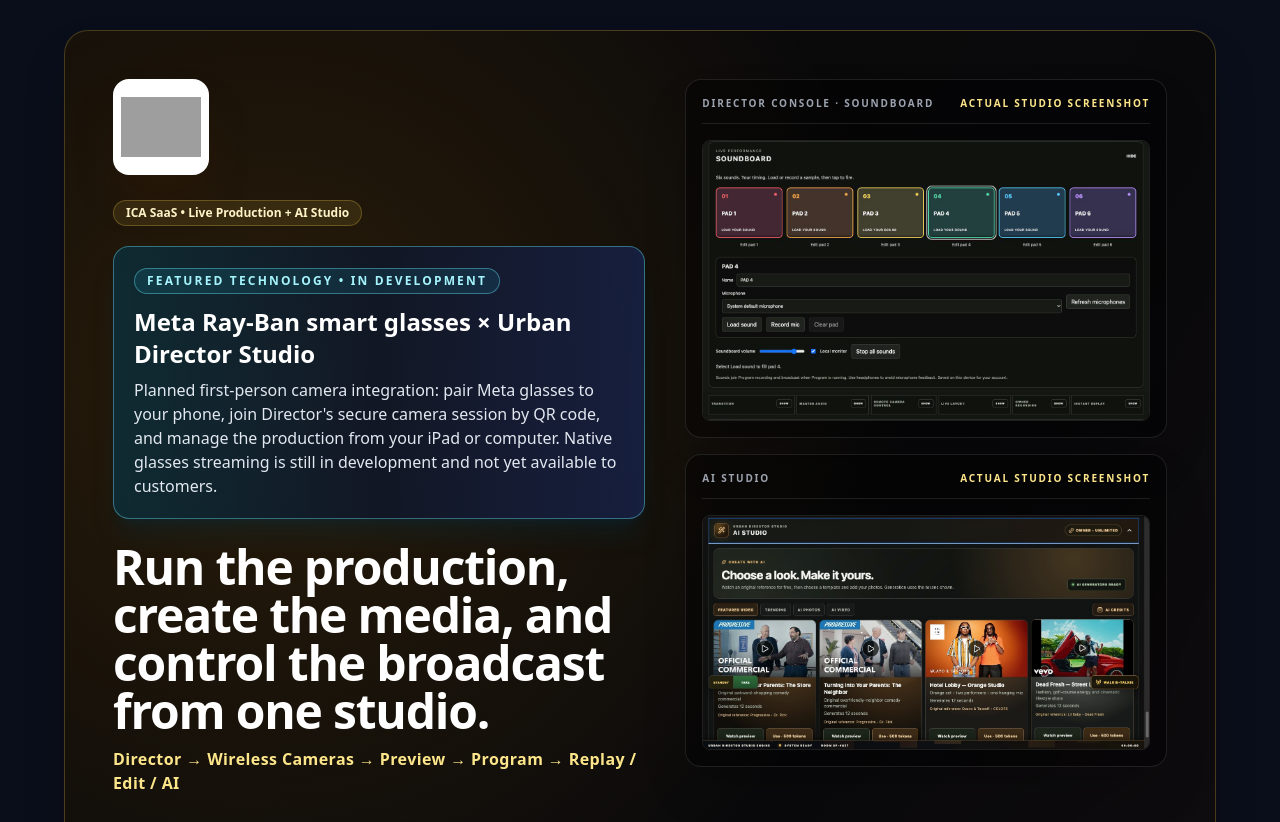
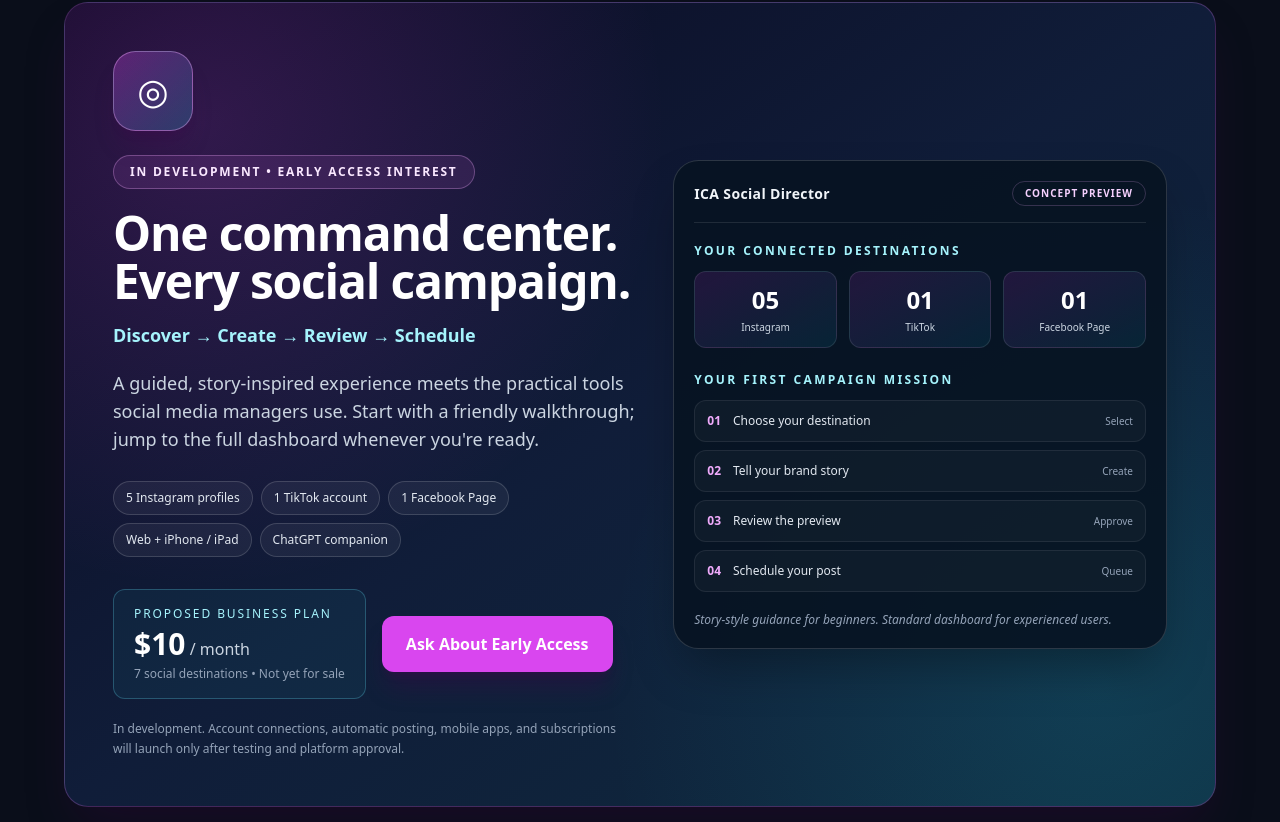
Before and after one commit to redavi19-asu/icomuteranythingV3, a React (Vite) app: page / in a window 1280 px wide. Shown: the part 10698-11520 px from the top of the page. Built offline with nearby package versions, Linux system fonts and the light colour scheme; no server answers; grey boxes are pictures that could not be loaded.

Commit message:
Add ICA Social Director coming-soon software showcase before Urban Director [skip ci]

```diff
--- a/src/components/sections/SoftwareShowcase.jsx
+++ b/src/components/sections/SoftwareShowcase.jsx
@@ -380,6 +380,92 @@ function SoftwareShowcase({ onRequestService }) {
         </motion.div>
 
 
+        {/* ICA Social Director: pre-launch concept, not a functioning checkout or connected integration. */}
+        <div id="ica-social-director" className="scroll-mt-24 text-center max-w-4xl mx-auto mt-24 mb-14">
+          <p className="text-xs uppercase tracking-[0.3em] text-fuchsia-300 mb-4">Social Media Software • Coming Soon</p>
+          <h2 className="section-title mb-3">ICA Social Director</h2>
+          <p className="text-sm md:text-base font-semibold uppercase tracking-[0.18em] text-cyan-300 mb-6">
+            Instagram • TikTok • Facebook Pages • ChatGPT
+          </p>
+          <p className="section-subtitle">
+            A social media command center built for small businesses. Prepare campaigns, organize your profiles,
+            preview each post, and schedule platform-supported content from one workspace.
+          </p>
+        </div>
+
+        <motion.div
+          initial={{ opacity: 0, y: 24 }}
+          whileInView={{ opacity: 1, y: 0 }}
+          viewport={{ once: true, amount: 0.2 }}
+          transition={{ duration: 0.55 }}
+          className="relative overflow-hidden rounded-3xl border border-fuchsia-400/25 bg-gradient-to-br from-[#0b0921] via-[#101d39] to-[#0e2b3e] p-8 md:p-12 shadow-2xl shadow-fuchsia-950/25"
+        >
+          <div className="pointer-events-none absolute inset-0 bg-[radial-gradient(circle_at_12%_15%,rgba(217,70,239,0.18),transparent_38%),radial-gradient(circle_at_90%_85%,rgba(34,211,238,0.13),transparent_40%)]" />
+          <div className="relative z-10 grid gap-9 lg:grid-cols-[1.03fr_.97fr] lg:items-center">
+            <div>
+              <div className="mb-6 flex h-20 w-20 items-center justify-center rounded-[1.4rem] border border-fuchsia-300/40 bg-gradient-to-br from-fuchsia-500/30 to-cyan-400/20 text-4xl shadow-xl shadow-fuchsia-950/20" aria-hidden="true">◎</div>
+              <div className="mb-5 inline-flex rounded-full border border-fuchsia-300/30 bg-fuchsia-400/10 px-4 py-2 text-xs font-semibold uppercase tracking-[0.15em] text-fuchsia-100">In Development • Early Access Interest</div>
+              <h3 className="mb-4 text-3xl font-bold leading-tight tracking-tight text-white md:text-5xl">One command center. Every social campaign.</h3>
+              <p className="mb-5 text-lg font-semibold text-cyan-200">Discover → Create → Review → Schedule</p>
+              <p className="max-w-xl text-base leading-relaxed text-slate-300 md:text-lg">
+                A guided, story-inspired experience meets the practical tools social media managers use.
+                Start with a friendly walkthrough; jump to the full dashboard whenever you're ready.
+              </p>
+              <div className="mt-7 flex flex-wrap gap-2">
+                {['5 Instagram profiles', '1 TikTok account', '1 Facebook Page', 'Web + iPhone / iPad', 'ChatGPT companion'].map((item) => (
+                  <span key={item} className="rounded-full border border-white/15 bg-white/[0.05] px-3 py-2 text-xs font-medium text-slate-200">{item}</span>
+                ))}
+              </div>
+              <div className="mt-8 flex flex-wrap items-center gap-4">
+                <div className="rounded-xl border border-cyan-300/25 bg-cyan-400/[0.06] px-5 py-4">
+                  <span className="block text-xs uppercase tracking-[0.16em] text-cyan-200">Proposed Business Plan</span>
+                  <strong className="mt-1 block text-3xl text-white">$10<span className="text-base font-normal text-slate-300"> / month</span></strong>
+                  <span className="mt-1 block text-xs text-slate-400">7 social destinations • Not yet for sale</span>
+                </div>
+                <button type="button" onClick={() => onRequestService('ICA Social Director Early Access')}
+                  className="inline-flex items-center justify-center rounded-xl bg-fuchsia-500 px-6 py-4 font-bold text-white shadow-xl shadow-fuchsia-950/30 transition hover:bg-fuchsia-400">
+                  Ask About Early Access
+                </button>
+              </div>
+              <p className="mt-5 max-w-xl text-xs leading-relaxed text-slate-400">
+                In development. Account connections, automatic posting, mobile apps, and subscriptions will launch only after testing and platform approval.
+              </p>
+            </div>
+            <div className="overflow-hidden rounded-[1.6rem] border border-white/15 bg-[#071322]/90 p-5 shadow-2xl shadow-black/35" aria-label="Concept preview of the ICA Social Director guided workflow">
+              <div className="flex items-center justify-between border-b border-white/10 pb-4">
+                <span className="text-sm font-bold tracking-wide text-slate-100">ICA Social Director</span>
+                <span className="rounded-full border border-fuchsia-300/20 px-3 py-1 text-[10px] font-bold uppercase tracking-widest text-fuchsia-200">Concept Preview</span>
+              </div>
+              <p className="mt-5 text-xs font-semibold uppercase tracking-[0.2em] text-cyan-200">Your Connected Destinations</p>
+              <div className="mt-3 grid grid-cols-3 gap-3">
+                {[
+                  ['05', 'Instagram'], ['01', 'TikTok'], ['01', 'Facebook Page'],
+                ].map(([count, label]) => (
+                  <div key={label} className="rounded-xl border border-white/10 bg-gradient-to-br from-fuchsia-600/15 to-cyan-500/10 p-3 text-center">
+                    <strong className="block text-2xl text-white">{count}</strong>
+                    <span className="mt-1 block text-[10px] text-slate-300">{label}</span>
+                  </div>
+                ))}
+              </div>
+              <p className="mt-6 text-xs font-semibold uppercase tracking-[0.2em] text-cyan-200">Your First Campaign Mission</p>
+              <div className="mt-3 space-y-2">
+                {[
+                  ['01', 'Choose your destination', 'Select'], ['02', 'Tell your brand story', 'Create'],
+                  ['03', 'Review the preview', 'Approve'], ['04', 'Schedule your post', 'Queue'],
+                ].map(([step, label, status]) => (
+                  <div key={step} className="flex items-center gap-3 rounded-xl border border-white/[0.08] bg-white/[0.03] p-3">
+                    <span className="text-xs font-black text-fuchsia-300">{step}</span>
+                    <span className="flex-1 text-xs font-medium text-slate-200">{label}</span>
+                    <span className="text-[10px] text-slate-400">{status}</span>
+                  </div>
+                ))}
+              </div>
+              <p className="mt-5 text-xs italic text-slate-400">Story-style guidance for beginners. Standard dashboard for experienced users.</p>
+            </div>
+          </div>
+        </motion.div>
+
+
         <div id="urban-director" className="scroll-mt-24 text-center max-w-4xl mx-auto mt-24 mb-14">
           <p className="text-xs uppercase tracking-[0.3em] text-amber-300 mb-4">Live Production + AI Media SaaS</p>
           <h2 className="section-title mb-3">Urban Director Studio</h2>
```
